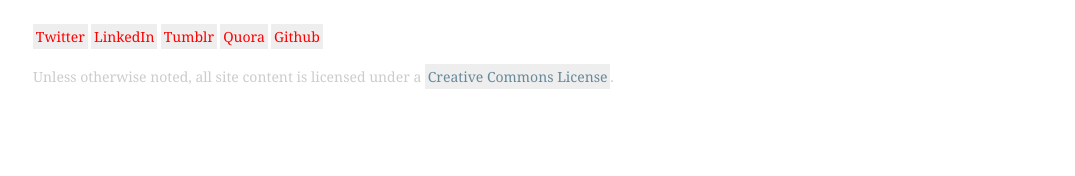
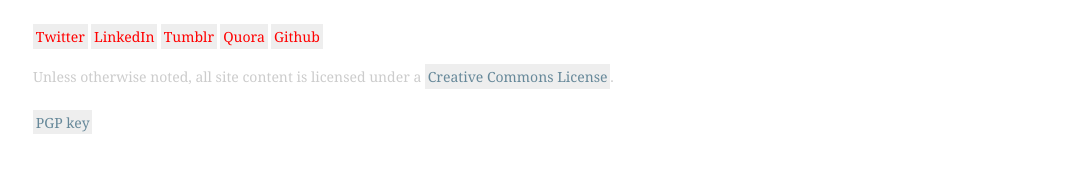
Before and after one commit to bennylope/bennylope.github.com, a Jekyll site: the page built from index.html, in a window 1280 px wide. Shown: the part 1816-1992 px from the top of the page, without its empty margins (95-1170 px from the left). Built offline with Jekyll 4.4.1, drawn with Linux system fonts in a browser that asks for light colours; the list of posts is cut into pages by our own code; before the commit the page ends 1949 px from its top, so only the background shows below that.

Commit message:
Adds PGP public key

```diff
--- a/_layouts/base.html
+++ b/_layouts/base.html
@@ -41,6 +41,7 @@
           </ul>
         </nav>
         <p>Unless otherwise noted, all site content is licensed under a <a rel="license" href="http://creativecommons.org/licenses/by-sa/3.0/">Creative Commons License</a>.</p>
+        <p><a href="ben.lopatin@gmail.com.asc">PGP key</a></p>
     </footer>
   </body>
 </html>
```
Also changed, not shown: 1 other file.
